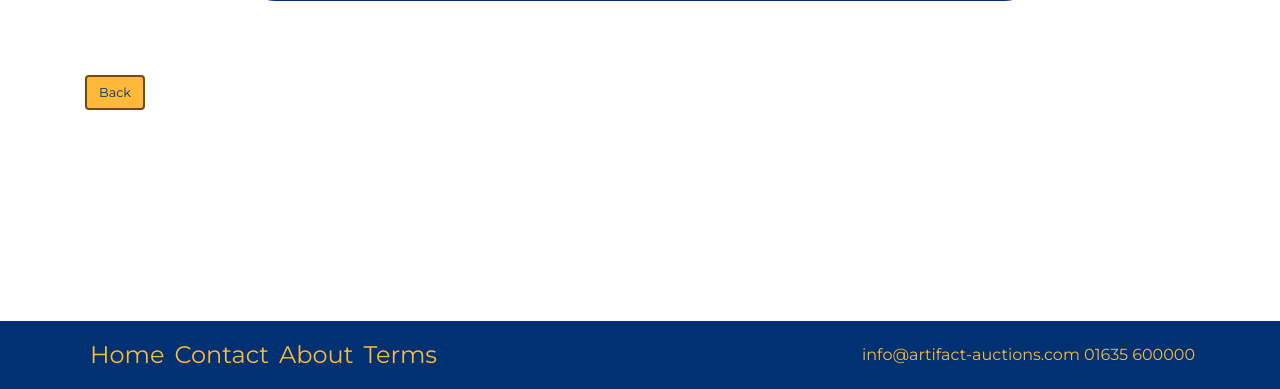
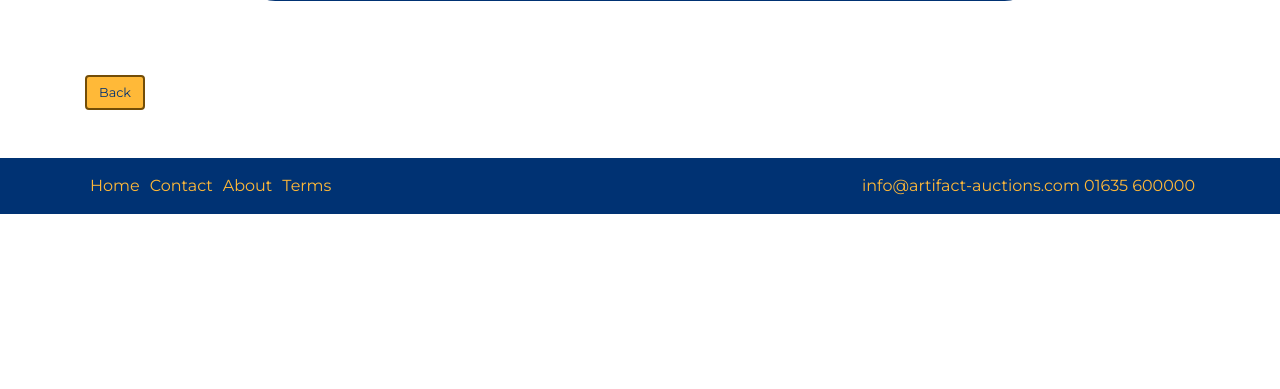
Before and after one commit to Shilldon/artifact-auction, a Django app: template accounts/templates/profile.html in a window 1280 px wide. Shown: the part 411-800 px from the top of the page. Run offline with Django 3.2, Linux system fonts and the light colour scheme; the template is opened without the code that fills it, so the values that code supplies are empty; some libraries are stand-ins or nearby versions.

Commit message:
adjusted styles of footer

```diff
--- a/templates/base.html
+++ b/templates/base.html
@@ -97,34 +97,35 @@
 
     {% endblock %}
 
-    {% if request.path != "/" %}
     <section>
         <div class="container pt-3 mb-5">
+    {% if request.path != "/" %}
             <div class="row">
                 <div class="col-3">
                     <a class="btn btn-primary" href="{{request.META.HTTP_REFERER}}">Back</a>
                 </div>
             </div>
+    {% endif %}
         </div>
     </section>
-    {% endif %}
+
     <!-- Footer -->
-    <footer class="footer d-block fixed-bottom py-1 py-sm-2 py-lg-3">
+    <footer class="footer d-block fixed-bottom position-relative">
         <div class="container">
             <div class="row ">
-                <div class="col-12 col-sm-6">
-                    <ul class="list-unstyled list-group list-group-horizontal">
-                        <li>
-                            <a href="{% url 'index' %}"><span>Home</span></a>
+                <div class="col-12 col-sm-6 ">
+                    <ul class="my-auto list-unstyled list-group list-group-horizontal">
+                        <li >
+                            <a href="{% url 'index' %}"><p class="my-3">Home</p></a>
                         </li>
                         <li>
-                            <a href="#!">Contact</a>
+                            <a href="#!"><p class="my-3">Contact</p></a>
                         </li>
                         <li>
-                            <a href="#!">About</a>
+                            <a href="#!"><p class="my-3">About</p></a>
                         </li>
                         <li>
-                            <a href="#!">Terms</a>
+                            <a href="#!"><p class="my-3">Terms</p></a>
                         </li>
                     </ul>
                 </div>
```
